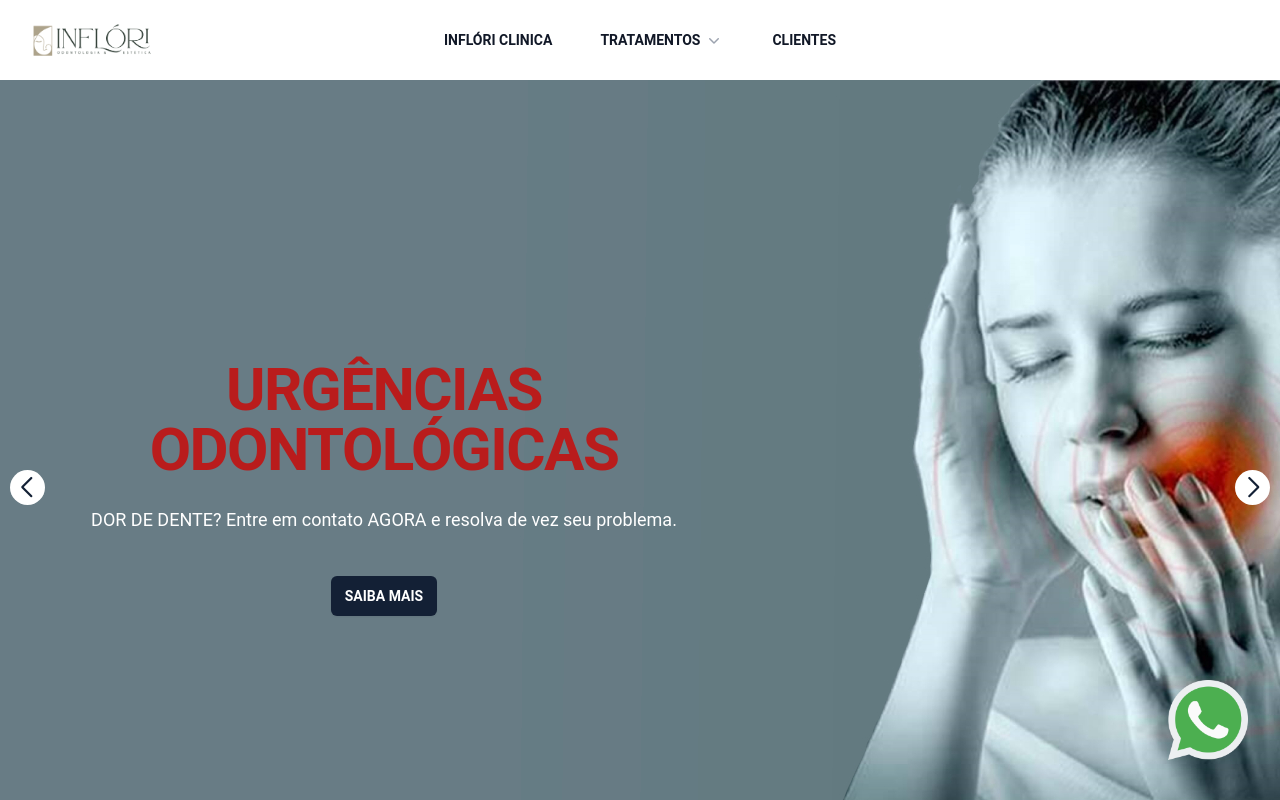
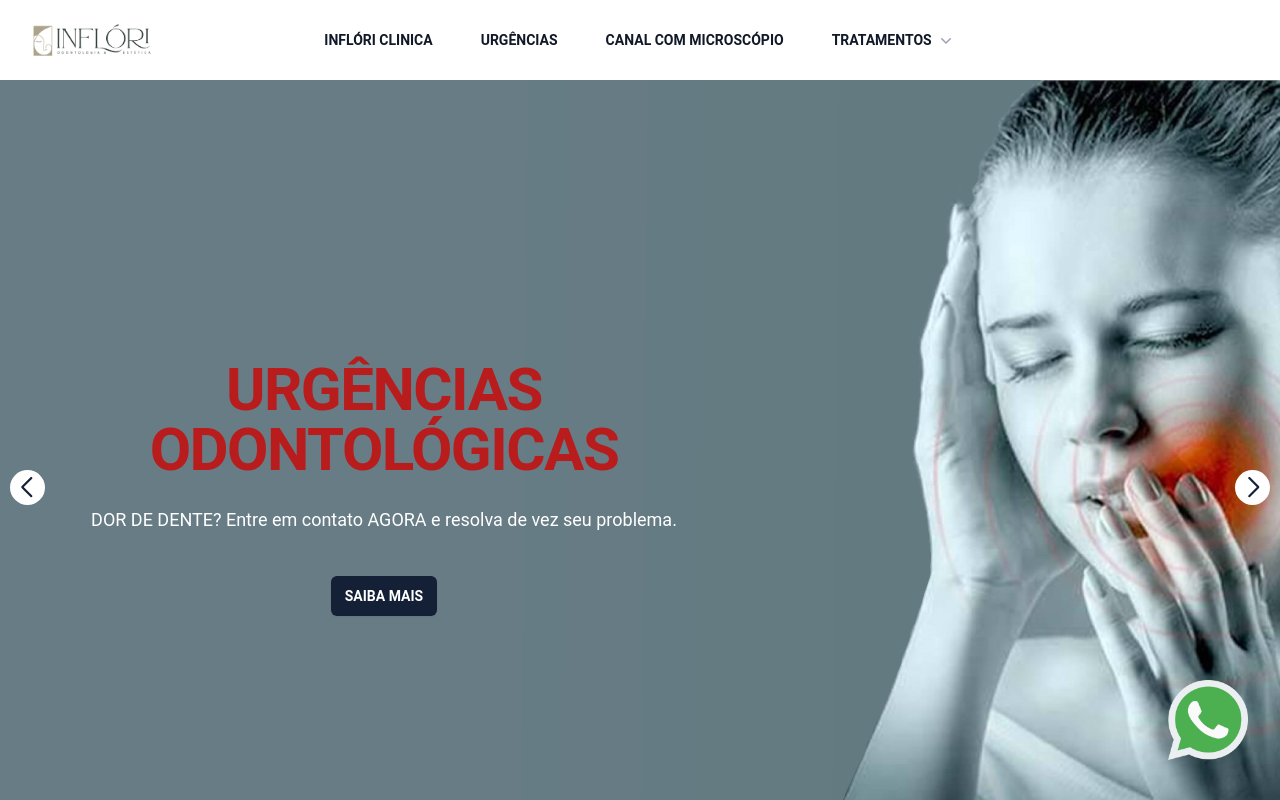
Before and after one commit to guilhermebao/inflori, a Vue app: page / in a window 1280 px wide. Shown: the top 800 px of the page. Built offline with nearby package versions, Linux system fonts and the light colour scheme.

Commit message:
header name

```diff
--- a/src/components/header.data.vue
+++ b/src/components/header.data.vue
@@ -16,8 +16,12 @@
       </div>
       <PopoverGroup class="hidden lg:flex lg:gap-x-12">
 
-
         <a href="/inflori" class="text-sm font-semibold leading-6 text-gray-900 uppercase">Inflóri clinica</a>
+        <a href="/urgencias" class="text-sm font-semibold leading-6 text-gray-900 uppercase">Urgências</a>
+        <a
+            href="/endodontico"
+            class="text-sm font-semibold leading-6 text-gray-900 uppercase"
+            >Canal com microscópio</a>
         <!-- <a href="#" class="text-sm font-semibold leading-6 text-gray-900">Marketplace</a> -->
         <Popover class="relative">
           <PopoverButton class="flex items-center gap-x-1 text-sm font-semibold leading-6 text-gray-900 uppercase">
@@ -50,7 +54,7 @@
             </PopoverPanel>
           </transition>
         </Popover>
-        <a href="/cliente" class="text-sm font-semibold leading-6 text-gray-900 uppercase">Clientes</a>
+
       </PopoverGroup>
       <div class="hidden lg:flex lg:flex-1 lg:justify-end">
         <!-- <a href="#" class="text-sm font-semibold leading-6 text-gray-900">Log in <span aria-hidden="true">&rarr;</span></a> -->
@@ -130,9 +134,10 @@ const navigation = [
 ];
 
 const products = [
-  { name: 'Lentes de contato', href: '/lentes' },
+  { name: 'Urgências', href: '/urgencias' },
   { name: 'Canal com microscópio', href: '/endodontico' },
   { name: 'Prótese fixa / Implante', href: '/implantes' },
+  { name: 'Lentes de contato', href: '/lentes' },
   { name: 'Ortodontia (invisaling)', href: '/ortodontia' },
   // { name: 'Automations', description: 'Build strategic funnels that will convert', href: '#', icon: ArrowPathIcon },
 ]
--- a/src/components/hero.vue
+++ b/src/components/hero.vue
@@ -29,9 +29,15 @@
           <a
             href="/inflori"
             class="text-sm font-semibold leading-6 text-gray-900 uppercase"
-            >Inflóri clinica</a
-          >
-          <!-- <a href="#" class="text-sm font-semibold leading-6 text-gray-900">Marketplace</a> -->
+            >Inflóri clinica</a>
+            <a
+            href="/urgencias"
+            class="text-sm font-semibold leading-6 text-gray-900 uppercase"
+            >Urgências</a>
+          <a
+            href="/endodontico"
+            class="text-sm font-semibold leading-6 text-gray-900 uppercase"
+            >Canal com microscópio</a>
           <Popover class="relative">
             <PopoverButton
               class="flex items-center gap-x-1 text-sm font-semibold leading-6 text-gray-900 uppercase"
@@ -84,11 +90,7 @@
               </PopoverPanel>
             </transition>
           </Popover>
-          <a
-            href="/cliente"
-            class="text-sm font-semibold leading-6 text-gray-900 uppercase"
-            >Clientes</a
-          >
+
         </PopoverGroup>
         <div class="hidden lg:flex lg:flex-1 lg:justify-end">
           <!-- <a href="#" class="text-sm font-semibold leading-6 text-gray-900">Log in <span aria-hidden="true">&rarr;</span></a> -->
@@ -191,7 +193,7 @@
               </p>
               <div class="mt-10 flex items-center justify-center gap-x-6">
                 <a
-                  href="https://infloriclinica.com/emergencia"
+                  href="https://infloriclinica.com/urgencias"
                   class="rounded-md bg-[#132035] px-3.5 py-2.5 text-sm font-semibold text-white shadow-sm hover:bg-[#132035ad] focus-visible:outline focus-visible:outline-2 focus-visible:outline-offset-2 focus-visible:outline-[#132035ad]"
                   >SAIBA MAIS</a
                 >
@@ -421,15 +423,11 @@ const navigation = [
 ];
 
 const products = [
-  { name: "Inflóri clinica", href: "/inflori" },
-  { name: "Urgências", href: "/urgencias" },
-  { name: "Canal com microscópio", href: "/endodontico" },
-  { name: "Prótese fixa (Implante)", href: "/implantes" },
-  { name: "Tratamentos", href: "/implantes" },
-  { name: "Clientes", href: "/clientes" },
-  // { name: "Lentes de contato", href: "/lentes" },
-  // { name: "Ortodontia (invisaling)", href: "/ortodontia" },
-  // { name: 'Automations', description: 'Build strategic funnels that will convert', href: '#', icon: ArrowPathIcon },
+  { name: 'Urgências', href: '/urgencias' },
+  { name: 'Canal com microscópio', href: '/endodontico' },
+  { name: 'Prótese fixa / Implante', href: '/implantes' },
+  { name: 'Lentes de contato', href: '/lentes' },
+  { name: 'Ortodontia (invisaling)', href: '/ortodontia' },
 ];
 const callsToAction = [
   { name: "Watch demo", href: "#", icon: PlayCircleIcon },
--- a/src/pages/inflori.vue
+++ b/src/pages/inflori.vue
@@ -2,14 +2,6 @@
   <div>
     <header-data />
     <div>
-      <!-- Image section -->
-      <div class="xl:mx-auto xl:max-w-7xl xl:px-8 mt-6">
-        <img
-          src="/src/assets/img/recepcao.jpeg"
-          alt=""
-          class="aspect-[5/2] w-full object-cover xl:rounded-3xl"
-        />
-      </div>
       <div class="bg-white py-8 sm:py-8 xl:mx-auto xl:max-w-7xl xl:px-8 px-6 lg:px-8">
         <div>
           <div class="mx-auto lg:mx-0">
@@ -18,6 +10,15 @@
             >
               Como se tornar um cliente INFLÓRI SELECT.
             </h2>
+
+            <div class="mt-6">
+              <img
+                src="/src/assets/img/recepcao.jpeg"
+                alt=""
+                class="aspect-[5/2] w-full object-cover xl:rounded-3xl"
+              />
+            </div>
+
             <p class="mt-6 text-lg leading-8 text-gray-600">
               É através do Check-Up Bucal, que é dado o primeiro passo para se
               tornar cliente da INFLÓRI CLÍNICA .Com o Check-Up Bucal iremos
--- a/src/pages/ortodontia.vue
+++ b/src/pages/ortodontia.vue
@@ -2,14 +2,6 @@
   <div>
     <header-data />
     <div>
-      <!-- Image section -->
-      <div class="xl:mx-auto xl:max-w-7xl xl:px-8 mt-6">
-        <img
-          src="/src/assets/img/invisalign.jpg"
-          alt=""
-          class="aspect-[5/2] w-full object-cover xl:rounded-3xl"
-        />
-      </div>
       <div class="bg-white py-8 sm:py-8 xl:mx-auto xl:max-w-7xl xl:px-8 px-6 lg:px-8">
         <div>
           <div class="mx-auto lg:mx-0">
@@ -18,6 +10,13 @@
             >
               PROTÉSE FIXA – IMPLANTE DENTÁRIO
             </h2>
+            <div class="mt-6">
+              <img
+                src="/src/assets/img/invisalign.jpg"
+                alt=""
+                class="aspect-[5/2] w-full object-cover xl:rounded-3xl"
+              />
+            </div>
             <p class="mt-6 text-lg leading-8 text-gray-600">
               É através do Check-Up Bucal, que é dado o primeiro passo para se
               tornar cliente da INFLÓRI CLÍNICA .Com o Check-Up Bucal iremos
--- a/src/routes.js
+++ b/src/routes.js
@@ -4,7 +4,7 @@ import Lentes from './pages/lentes.vue';
 import Cliente from './pages/cliente.vue';
 import Endodontico from './pages/endodontico.vue';
 import Ortodontia from './pages/ortodontia.vue';
-import Emergencia from './pages/emergencia.vue';
+import Urgencias from './pages/urgencias.vue';
 
 export const routes = [
   { path: '/', component: Index },
@@ -13,7 +13,7 @@ export const routes = [
   { path: '/cliente', component: Cliente },
   { path: '/endodontico', component: Endodontico },
   { path: '/ortodontia', component: Ortodontia },
-  { path: '/emergencia', component: Emergencia },
+  { path: '/urgencias', component: Urgencias },
 ];
 
 export default routes;
```
Also changed, not shown: src/pages/urgencias.vue (renamed from src/pages/emergencia.vue).
